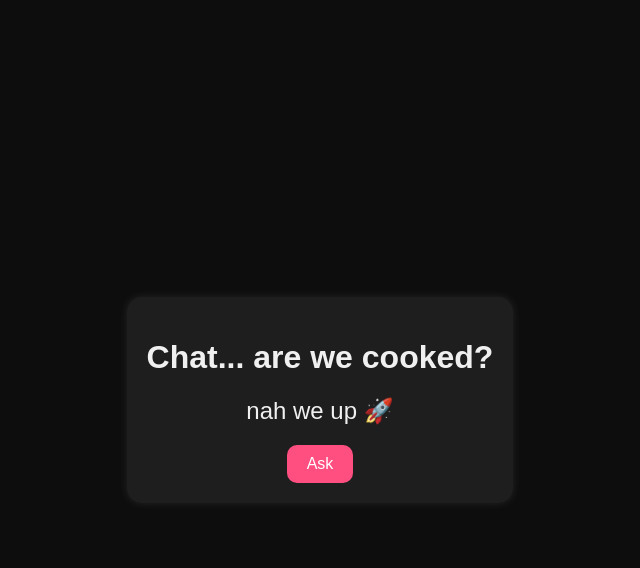
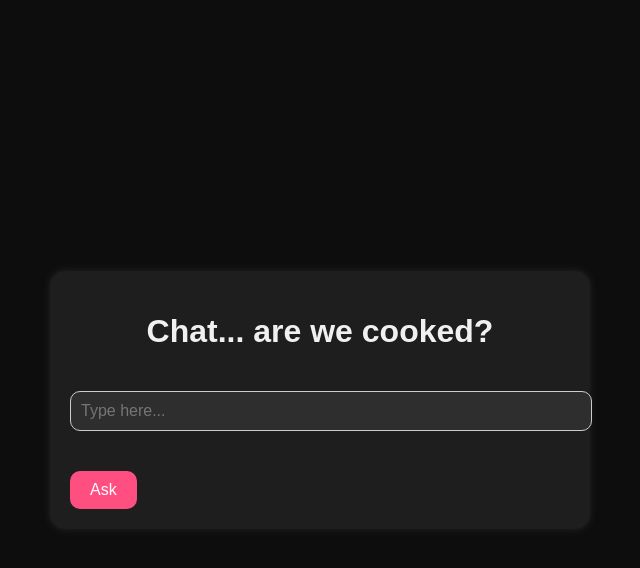
Before and after one commit to haybur/Chatarewecooked, a plain HTML site: page index.html in a window 1280 px wide. Both pictures are taken after a click on the button "Ask". Shown: the whole page, without its empty margins (320-960 px from the left). Drawn offline with Linux system fonts and the light colour scheme.

Commit message:
Update index.html
Added "typing..." and history

```diff
--- a/index.html
+++ b/index.html
@@ -22,14 +22,27 @@
       border-radius: 15px;
       padding: 20px;
       max-width: 90%;
-      text-align: center;
+      width: 500px;
       box-shadow: 0 0 10px rgba(255,255,255,0.1);
     }
-    .message {
+    .chat-log {
+      text-align: left;
       margin-top: 20px;
-      font-size: 1.5rem;
-      opacity: 0;
-      transition: opacity 0.5s ease-in-out;
+      max-height: 300px;
+      overflow-y: auto;
+    }
+    .chat-bubble {
+      background-color: #2e2e2e;
+      padding: 10px 15px;
+      margin: 8px 0;
+      border-radius: 10px;
+      font-size: 1.2rem;
+      width: fit-content;
+      max-width: 100%;
+    }
+    .typing {
+      opacity: 0.6;
+      font-style: italic;
     }
     button {
       margin-top: 20px;
@@ -49,7 +62,7 @@
       font-size: 1rem;
       border-radius: 10px;
       border: 1px solid #ccc;
-      width: 80%;
+      width: 100%;
       margin-top: 20px;
       background-color: #2e2e2e;
       color: white;
@@ -58,8 +71,9 @@
 </head>
 <body>
   <div class="chat-box">
-    <h1>Chat... are we cooked?</h1>
-    <div id="response" class="message"></div>
+    <h1 style="text-align:center;">Chat... are we cooked?</h1>
+    <input type="text" id="userInput" placeholder="Type here..." onkeydown="if(event.key==='Enter') giveAnswer()" />
+    <div id="chatLog" class="chat-log"></div>
     <button id="askBtn">Ask</button>
   </div>
 
@@ -109,13 +123,32 @@
     ];
 
     function giveAnswer() {
-      const res = document.getElementById('response');
+      const chatLog = document.getElementById('chatLog');
+      const input = document.getElementById('userInput');
+      const inputVal = input.value.trim();
+      if (inputVal === '') return;
+
+      // Show user's message
+      const userMsg = document.createElement('div');
+      userMsg.className = 'chat-bubble';
+      userMsg.textContent = inputVal;
+      chatLog.appendChild(userMsg);
+
+      // Show typing...
+      const typingMsg = document.createElement('div');
+      typingMsg.className = 'chat-bubble typing';
+      typingMsg.textContent = 'Chat is typing...';
+      chatLog.appendChild(typingMsg);
+      chatLog.scrollTop = chatLog.scrollHeight;
+
+      input.value = '';
+
+      setTimeout(() => {
         const randomIndex = Math.floor(Math.random() * responses.length);
-      res.style.opacity = 0;
-      setTimeout(() => {
-        res.textContent = responses[randomIndex];
-        res.style.opacity = 1;
-      }, 200);
+        typingMsg.textContent = responses[randomIndex];
+        typingMsg.classList.remove('typing');
+        chatLog.scrollTop = chatLog.scrollHeight;
+      }, 1000);
     }
 
     document.getElementById('askBtn').addEventListener('click', giveAnswer);
```
Lines whose indentation alone changed are shown as unchanged.
